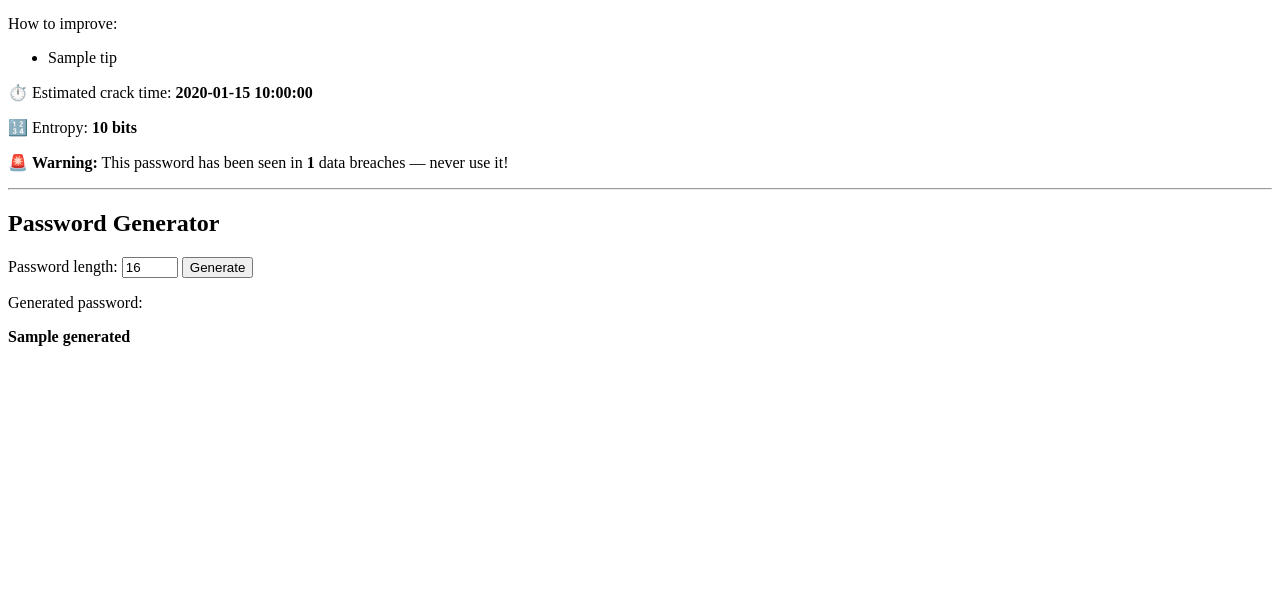
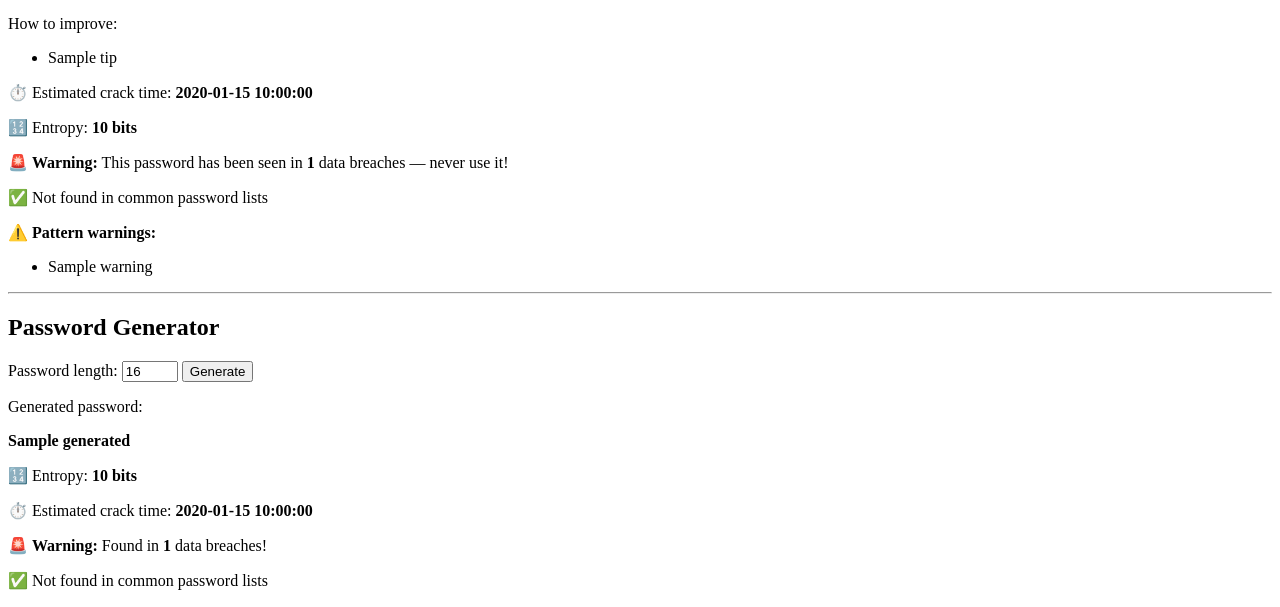
Before and after one commit to KimiaJamshidi/password-analyser, a Flask app: template templates/index.html in a window 1280 px wide. Shown: the part 193-800 px from the top of the page. Run offline with Flask 3, Linux system fonts and the light colour scheme; the template is opened without the code that fills it: most values are stand-ins (such as "Sample title", 1, 10 or a date in 2020).

Commit message:
Add pattern detector and full stats for generated passwords

```diff
--- a/app.py
+++ b/app.py
@@ -58,8 +58,22 @@ def analyse():
     crack_time = calculate_crack_time(password)
     entropy = calculate_entropy(password)
     pwned_count = check_pwned(password)
+    in_dictionary = check_dictionary(password)
+    pattern_warnings = check_patterns(password)
 
-    return render_template("index.html", strength=strength, feedback=feedback, password=password, crack_time=crack_time, entropy=entropy, score=score, pwned_count=pwned_count)
+    return render_template("index.html", strength=strength, feedback=feedback, password=password, crack_time=crack_time, entropy=entropy, score=score, pwned_count=pwned_count, in_dictionary=in_dictionary, pattern_warnings=pattern_warnings)
+
+# Opens and reads the file and returns True if passowrd was found in the file
+def check_dictionary(password):
+    try:
+        with open("rockyou.txt", "r", encoding="utf-8", errors="ignore") as f:
+            for line in f:
+                if line.strip() == password:
+                    return True
+        return False
+    except FileNotFoundError:
+        return False
+
 
 def check_pwned(password):
     # Hash the password using SHA-1
@@ -80,6 +94,37 @@ def check_pwned(password):
             return int(count)
 
     return 0
+
+#Checks for common patterns and warns the user
+def check_patterns(password):
+    warnings = []
+
+    # Keyboard walks
+    keyboards = ["qwerty", "asdf", "zxcv", "qazwsx", "123456", "654321"]
+    for pattern in keyboards:
+        if pattern in password.lower():
+            warnings.append("Contains a keyboard pattern")
+            break
+
+    # Repeated characters
+    for i in range(len(password) - 2):
+        if password[i] == password[i+1] == password[i+2]:
+            warnings.append("Contains repeated characters")
+            break
+
+    # Common leet speak
+    leet = ["p@ssw0rd", "h3ll0", "@dmin", "l0gin", "passw0rd"]
+    for pattern in leet:
+        if pattern in password.lower():
+            warnings.append("Contains common leet speak substitution")
+            break
+
+    # Year patterns
+    import re
+    if re.search(r'19\d{2}|20\d{2}', password):
+        warnings.append("Contains a year — easy to guess")
+
+    return warnings
 
 # Function to calculate Entropy score
 def calculate_entropy(password):
@@ -143,7 +188,14 @@ def generate():
     characters = string.ascii_letters + string.digits + string.punctuation
     password = ''.join(secrets.choice(characters) for i in range(length))
 
-    return render_template("index.html", generated=password)
+    # Run all the same analysis on the generated password
+    entropy = calculate_entropy(password)
+    crack_time = calculate_crack_time(password)
+    pwned_count = check_pwned(password)
+    in_dictionary = check_dictionary(password)
+    pattern_warnings = check_patterns(password)
+
+    return render_template("index.html", generated=password, entropy=entropy, crack_time=crack_time, pwned_count=pwned_count, in_dictionary=in_dictionary, pattern_warnings=pattern_warnings)
 
 if __name__ == "__main__":
     app.run(debug=True)
--- a/templates/index.html
+++ b/templates/index.html
@@ -37,6 +37,25 @@
         <p>✅ Not found in any known data breaches</p>
     {% endif %}
 
+    {% if in_dictionary %}
+    <p>📖 <strong>Warning:</strong> This password was found in a common password list — attackers will try this!</p>
+    {% else %}
+        <p>✅ Not found in common password lists</p>
+    {% endif %}
+
+    {% if pattern_warnings %}
+    <div>
+        <p>⚠️ <strong>Pattern warnings:</strong></p>
+        <ul>
+            {% for warning in pattern_warnings %}
+                <li>{{ warning }}</li>
+            {% endfor %}
+        </ul>
+    </div>
+    {% else %}
+        <p>✅ No common patterns detected</p>
+{% endif %}
+
     {% endif %}
 
     <hr>
@@ -49,9 +68,21 @@
     </form>
 
     {% if generated %}
-        <p>Generated password:</p>
-        <strong>{{ generated }}</strong>
+    <p>Generated password:</p>
+    <strong>{{ generated }}</strong>
+    <p>🔢 Entropy: <strong>{{ entropy }} bits</strong></p>
+    <p>⏱️ Estimated crack time: <strong>{{ crack_time }}</strong></p>
+    {% if pwned_count > 0 %}
+        <p>🚨 <strong>Warning:</strong> Found in <strong>{{ pwned_count }}</strong> data breaches!</p>
+    {% else %}
+        <p>✅ Not found in any known data breaches</p>
     {% endif %}
+    {% if in_dictionary %}
+        <p>📖 <strong>Warning:</strong> Found in common password list!</p>
+    {% else %}
+        <p>✅ Not found in common password lists</p>
+    {% endif %}
+{% endif %}
 
 </body>
 </html>
```
